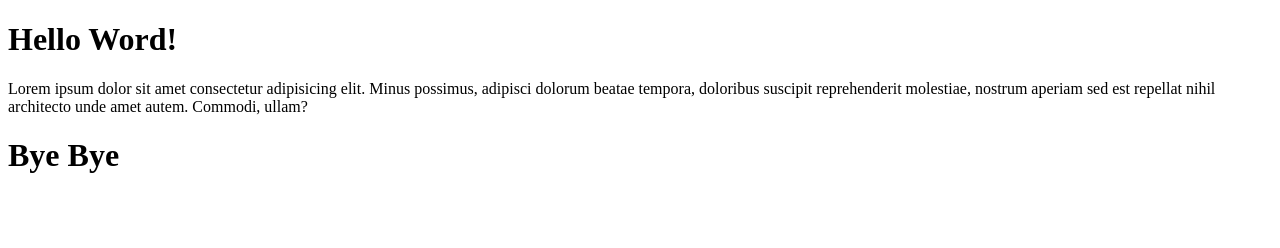
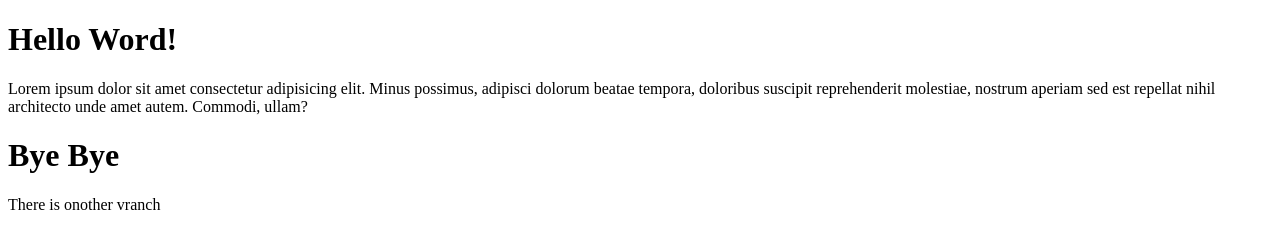
Before and after one commit to GalinaUzunova/createBranch, a plain HTML site: page index.html in a window 1280 px wide. Drawn offline with Linux system fonts and the light colour scheme.

Commit message:
add new b

```diff
--- a/index.html
+++ b/index.html
@@ -16,6 +16,7 @@
             autem. Commodi, ullam?</p>
 
         <h1>Bye Bye</h1>
+        <p>There is onother vranch</p>
     </div>
 </body>
 
```
